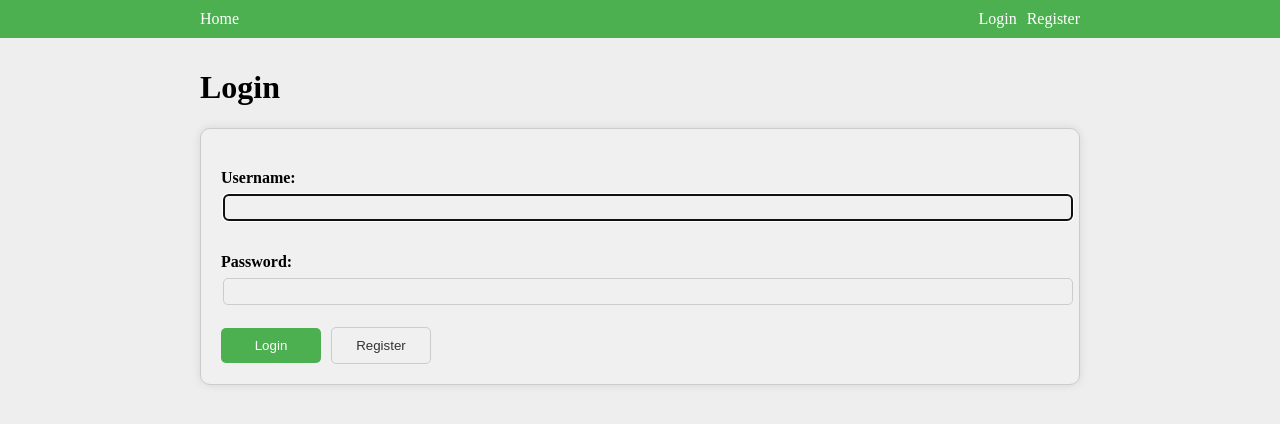
After one commit to RutterFritzz/verdieping-software, a Django app: page /blogapp/login/ in a window 1280 px wide. The commit adds this page. Shown: the top 424 px of the page. Run offline with Django 5.2, Linux system fonts and the light colour scheme.

Commit message:
added loging in and out

```diff
--- a/blogapp/static/blogapp/style.css
+++ b/blogapp/static/blogapp/style.css
@@ -1,9 +1,56 @@
-li a {
-	color: green;
+body {
+	background: #eeeeee;
+	margin: 0;
+	padding: 0;
 }
 
-body {
-	background: #eeeeee;
+header {
+	background-color: #4caf50;
+	color: white;
+	padding:10px 200px;
+}
+
+nav ul {
+	list-style: none;
+	margin: 0;
+	padding: 0;
+	display: flex;
+	justify-content: space-between;
+	gap: 10px;
+}
+
+nav ul li:hover {
+	color: #eeeeee;
+	text-decoration: underline;
+}
+
+main {
+	padding: 10px 200px;
+}
+
+.flex-container {
+	display: flex;
+	gap: 10px;
+}
+
+.blog-list {
+	display: grid;
+	grid-template-columns: repeat(3, 1fr);
+	gap: 10px;
+	padding: 20px 0;
+}
+
+.blog-card {
+	display: block;
+	padding: 10px;
+	border: 1px solid #ccc;
+	border-radius: 10px;
+	background-color: #f0f0f0;
+	box-shadow: 0 0 10px 0 rgba(0, 0, 0, 0.1);
+}
+
+.blog-card:hover {
+	background-color: #e0e0e0;
 }
 
 form {
@@ -12,14 +59,14 @@ form {
 	background-color: #f0f0f0;
 	box-shadow: 0 0 10px 0 rgba(0, 0, 0, 0.1);
 	padding: 20px;
-	margin: 20px;
+	margin: 20px 0;
 }
 
 .fieldWrapper {
 	display: flex;
 	flex-direction: column;
 	margin: 10px 0;
-	padding: 10px;
+	padding: 10px 0;
 }
 
 .fieldWrapper label {
@@ -98,11 +145,11 @@ form {
 
 a {
 	text-decoration: none;
-	color: #333;
+	color: inherit;
 }
 
 .blog-content {
-	margin: 20px;
+	margin: 20px 0;
 	padding: 20px;
 	border: 1px solid #ccc;
 	border-radius: 10px;
--- a/blogapp/templates/blogapp/base.html
+++ b/blogapp/templates/blogapp/base.html
@@ -6,15 +6,33 @@
 		<meta
 			name="viewport"
 			content="width=device-width, initial-scale=1.0" />
-		<title>{% block title %}{% endblock %}</title>
+		<title>{% block title %} Blog {% endblock %}</title>
 		<link
 			rel="stylesheet"
 			href="{% static 'blogapp/style.css' %}" />
 	</head>
 	<body>
 		<header>
+			<nav>
+				<ul>
+					<li><a href="{% url 'blogapp:index' %}">Home</a></li>
+					{% if user.is_authenticated %}
+					<div class="flex-container">
+						<li><a href="{% url 'blogapp:profile' user.id %}">Profile</a></li>
+						<li><a href="{% url 'blogapp:logout' %}">Logout</a></li>
+					</div>
+					{% else %}
+					<div class="flex-container">
+						<li><a href="{% url 'blogapp:login' %}">Login</a></li>
+						<li><a href="{% url 'blogapp:register' %}">Register</a></li>
+					</div>
+					{% endif %}
+				</ul>
+			</nav>
+		</header>
+		<main>
 			<h1>{% block header %} Blog {% endblock %}</h1>
-		</header>
-		{% block content %}{% endblock %}
+			{% block content %}{% endblock %}
+		</main>
 	</body>
 </html>
--- /dev/null
+++ b/blogapp/templates/blogapp/blog.html
@@ -0,0 +1,4 @@
+<a class="blog-card" href="{% url 'blogapp:detail' blog.id %}">
+    <h2>{{ blog.title }}</h2>
+    <p>Author: {{ blog.author.username }}</p>
+</a>
--- a/blogapp/templates/blogapp/detail.html
+++ b/blogapp/templates/blogapp/detail.html
@@ -1,7 +1,6 @@
-{% extends "blogapp/base.html" %} {% block header %} {% endblock %} {% block content %}
+{% extends "blogapp/base.html" %} {% block header %}{{ blog.title }}{% endblock %} {% block content %}
+<p>Author: {{ blog.author.username }}</p>
 <div class="blog-content">
-    <h1>{{ blog.title }}</h1>
-    <p>Author: {{ blog.author.username }}</p>
     <p>{{ blog.content }}</p>
 </div>
 <div class="button-container">
--- /dev/null
+++ b/blogapp/templates/blogapp/login.html
@@ -0,0 +1,11 @@
+{% extends "blogapp/base.html" %} {% block header %}Login{% endblock %} {% block content %}
+<form action="{% url 'blogapp:login' %}" method="post">
+    {% csrf_token %} {{ form }}
+    <div class="button-container">
+        <input type="submit" class="button" value="Login">
+        <a href="{% url 'blogapp:register' %}">
+            <button type="button" class="button-secondary">Register</button>
+        </a>
+    </div>
+</form>
+{% endblock %}
--- a/blogapp/urls.py
+++ b/blogapp/urls.py
@@ -4,9 +4,13 @@ from . import views
 
 app_name = 'blogapp'
 urlpatterns = [
+    path("login/", views.login_view, name="login"),
+    path("logout/", views.logout_view, name="logout"),
+    path("register/", views.register_view, name="register"),
     path("", views.IndexView.as_view(), name="index"),
     path("<int:pk>/", views.DetailView.as_view(), name="detail"),
     path("create/", views.create_blog, name="create_blog"),
     path("edit/<int:pk>/", views.edit_blog, name="edit_blog"),
     path("delete/<int:pk>/", views.delete_blog, name="delete_blog"),
+    path("profile/<int:pk>/", views.ProfileView.as_view(), name="profile"),
 ]
--- a/blogapp/views.py
+++ b/blogapp/views.py
@@ -1,6 +1,9 @@
+from django.contrib.auth.models import User
 from django.shortcuts import get_object_or_404, redirect, render
 from django.http import HttpResponse
 from django.views import generic
+from django.contrib.auth.forms import AuthenticationForm, UserCreationForm
+from django.contrib.auth import login, logout
 
 from blogapp.forms import BlogForm
 
@@ -15,6 +18,34 @@ class DetailView(generic.DetailView):
     model = Blog
     queryset = Blog.objects.select_related('author')
     template_name = 'blogapp/detail.html'
+
+class ProfileView(generic.DetailView):
+    model = User
+    template_name = 'blogapp/profile.html'
+
+def login_view(request):
+    if request.method == 'POST':
+        form = AuthenticationForm(request, request.POST)
+        if form.is_valid():
+            login(request, form.get_user())
+            return redirect('blogapp:index')
+    else:
+        form = AuthenticationForm()
+    return render(request, 'blogapp/login.html', {'form': form})
+
+def logout_view(request):
+    logout(request)
+    return redirect('blogapp:index')
+
+def register_view(request):
+    if request.method == 'POST':
+        form = UserCreationForm(request.POST)
+        if form.is_valid():
+            form.save()
+            return redirect('blogapp:login')
+    else:
+        form = UserCreationForm()
+    return render(request, 'blogapp/register.html', {'form': form})
 
 def create_blog(request):
     if request.method == 'POST':
```
Also changed, not shown: blogapp/templates/blogapp/index.html (+5 -9 lines), blogapp/templates/blogapp/profile.html (added, +12 -0 lines), blogapp/templates/blogapp/register.html (added, +11 -0 lines).
